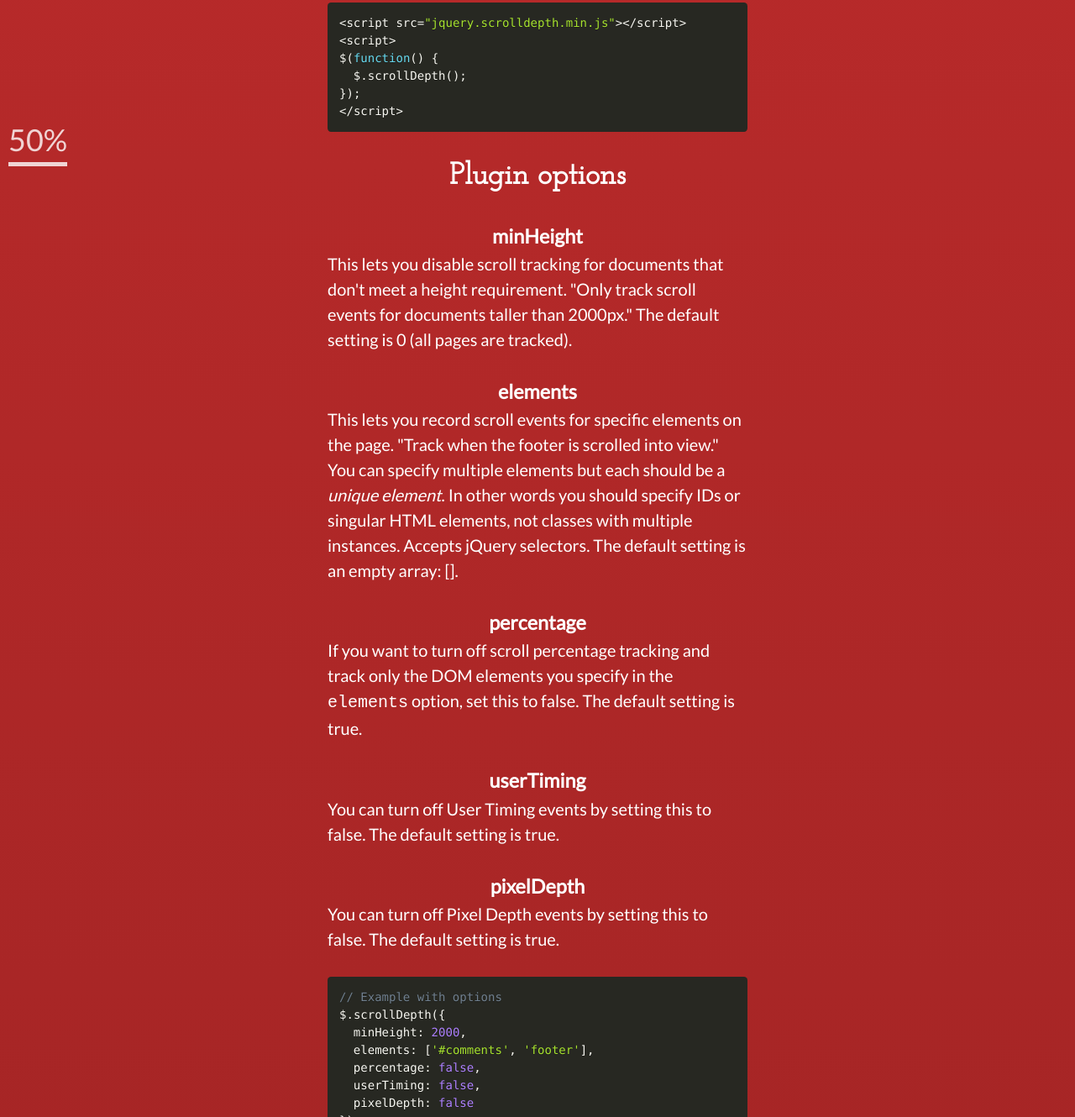
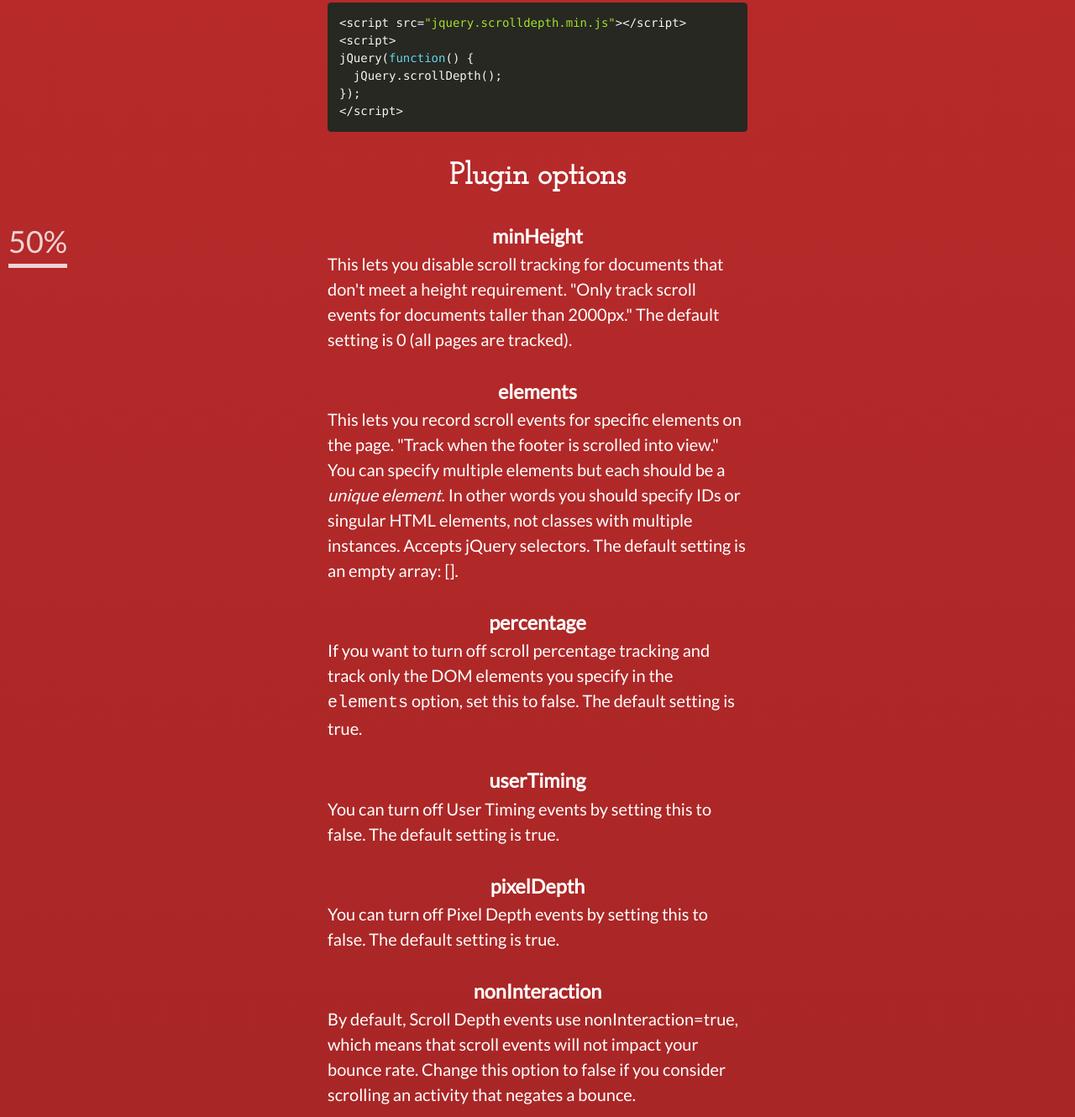
Before and after one commit to robflaherty/scroll-depth, a plain HTML site: page index.html in a window 1280 px wide. Shown: the part 2411-3741 px from the top of the page at 84% size. Drawn offline with Linux system fonts and the light colour scheme.

Commit message:
Updating project page for v0.6 release

```diff
--- a/index.html
+++ b/index.html
@@ -77,8 +77,8 @@
 
 <pre><code class="language-javascript">&lt;script src="jquery.scrolldepth.min.js"&gt;&lt;/script&gt;
 &lt;script&gt;
-$(function() {
-  $.scrollDepth();
+jQuery(function() {
+  jQuery.scrollDepth();
 });
 &lt;/script&gt;</code>
 </pre>
@@ -100,13 +100,18 @@ $(function() {
 <h3>pixelDepth</h3>
 <p>You can turn off Pixel Depth events by setting this to false. The default setting is true.</p>
 
+<h3>nonInteraction</h3>
+<p>By default, Scroll Depth events use nonInteraction=true, which means that scroll events will not impact your bounce rate. Change this option to false if you consider scrolling an activity that negates a bounce.</p>
+
+<h3>Example usage</h3>
 <pre><code class="language-javascript">// Example with options
-$.scrollDepth({
+jQuery.scrollDepth({
   minHeight: 2000,
   elements: ['#comments', 'footer'],
   percentage: false,
   userTiming: false,
-  pixelDepth: false
+  pixelDepth: false,
+  nonInteraction: false
 });</code></pre>
 
 <h2>Collection quotas</h2>
@@ -128,7 +133,7 @@ $.scrollDepth({
 </ul>
 <h2>Browser Support</h2>
 
-<p>Tested in the latest versions of Chrome, Firefox, Safari, and Opera. Also works in IE 7-10. Also tested on iOS, Opera Mobile, and a few Android emulators.</p>
+<p>Tested in the latest versions of Chrome, Firefox, Safari, and Opera. Also works in IE 7-11. Also tested on iOS, Opera Mobile, and a few Android emulators.</p>
 
 <h2>Contact</h2>
 
```
